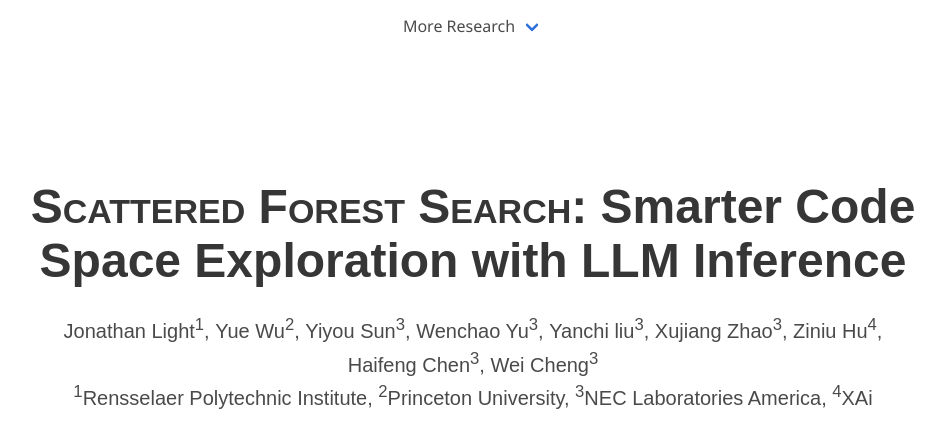
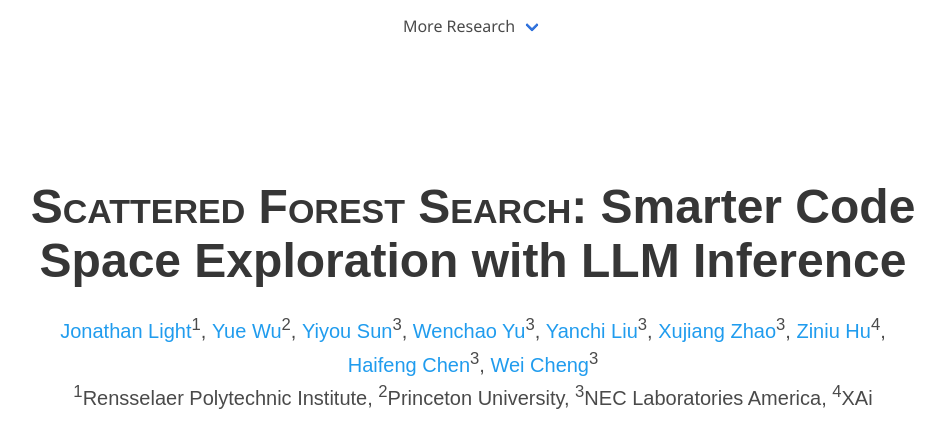
Before and after one commit to codespace-optimization/codespace-optimization.github.io, a plain HTML site: page index.html in a window 1280 px wide. Shown: the top 422 px of the page, without its empty margins (167-1112 px from the left). Drawn offline with nearby package versions, Linux system fonts and the light colour scheme; some icons are missing; a web font is replaced by a local one.

Commit message:
website mostly working

```diff
--- a/index.html
+++ b/index.html
@@ -72,16 +72,17 @@
 
           <!-- AUTHORS -->
           <div class="is-size-5 publication-authors">
-            <span class="author-block">Jonathan Light<sup>1</sup>,</span>
-            <span class="author-block">Yue Wu<sup>2</sup>,</span>
-            <span class="author-block">Yiyou Sun<sup>3</sup>,</span>
-            <span class="author-block">Wenchao Yu<sup>3</sup>,</span>
-            <span class="author-block">Yanchi liu<sup>3</sup>,</span>
-            <span class="author-block">Xujiang Zhao<sup>3</sup>,</span>
-            <span class="author-block">Ziniu Hu<sup>4</sup>,</span>
-            <span class="author-block">Haifeng Chen<sup>3</sup>,</span>
-            <span class="author-block">Wei Cheng<sup>3</sup></span>
+            <span class="author-block"><a href="https://jonathanmli.github.io/" target="_blank">Jonathan Light</a><sup>1</sup>,</span>
+            <span class="author-block"><a href="https://yuewu.us/" target="_blank">Yue Wu</a><sup>2</sup>,</span>
+            <span class="author-block"><a href="https://sunyiyou.github.io/" target="_blank">Yiyou Sun</a><sup>3</sup>,</span>
+            <span class="author-block"><a href="https://yuwenchao.github.io/" target="_blank">Wenchao Yu</a><sup>3</sup>,</span>
+            <span class="author-block"><a href="https://yanchiliu.github.io/" target="_blank">Yanchi Liu</a><sup>3</sup>,</span>
+            <span class="author-block"><a href="https://zxj32.github.io/" target="_blank">Xujiang Zhao</a><sup>3</sup>,</span>
+            <span class="author-block"><a href="https://acbull.github.io/" target="_blank">Ziniu Hu</a><sup>4</sup>,</span>
+            <span class="author-block"><a href="https://haifengchen.gitlab.io/intro/" target="_blank">Haifeng Chen</a><sup>3</sup>,</span>
+            <span class="author-block"><a href="https://chengw07.github.io/" target="_blank">Wei Cheng</a><sup>3</sup></span>
           </div>
+
 
           <div class="is-size-5 publication-authors">
             <span class="author-block"><sup>1</sup>Rensselaer Polytechnic Institute,</span>
```
